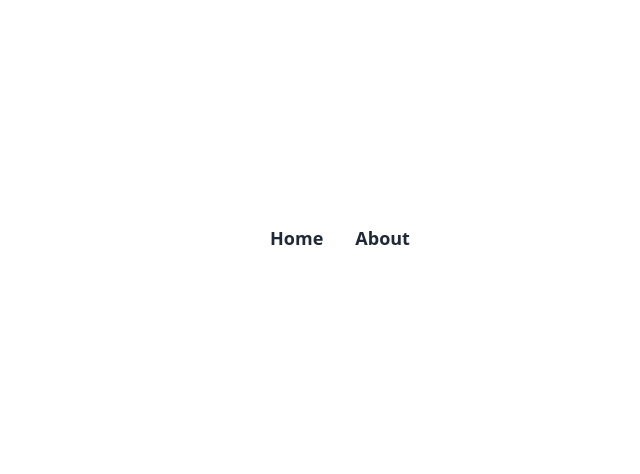
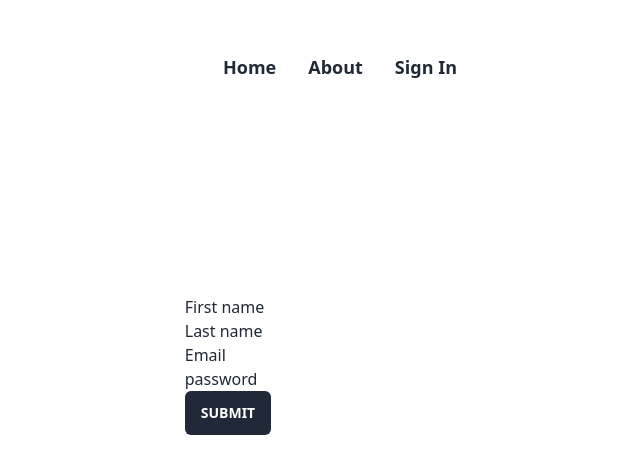
Before and after one commit to TathagataDas99/Classroom-Frontend, a Vue app: page /sing-in in a window 1280 px wide. Before the commit this address had no page. Shown: the part 162-636 px from the top of the page, without its empty margins (300-940 px from the left). Built offline with nearby package versions, Linux system fonts and the light colour scheme.

Commit message:
SignUp and Activation

```diff
--- a/package.json
+++ b/package.json
@@ -8,6 +8,7 @@
     "lint": "eslint . --ext .vue,.js,.jsx,.cjs,.mjs --fix --ignore-path .gitignore"
   },
   "dependencies": {
+    "axios": "^0.27.2",
     "daisyui": "^2.14.2",
     "tailwind-scrollbar-hide": "^1.1.7",
     "vue": "^3.2.33",
--- a/src/App.vue
+++ b/src/App.vue
@@ -13,6 +13,11 @@
         :to="{ name: 'about' }"
         >About</router-link
       >
+      <router-link
+        class="m-1 rounded-3xl px-3 py-2 text-lg font-bold hover:bg-green-500 hover:text-white"
+        :to="{ name: 'singIn' }"
+        >Sign In</router-link
+      >
     </nav>
     <router-view />
   </div>
--- a/src/router/index.js
+++ b/src/router/index.js
@@ -1,5 +1,8 @@
 import { createRouter, createWebHistory } from "vue-router";
 import HomeView from "../views/HomeView.vue";
+import AboutView from "../views/AboutView.vue";
+import singIn from "../views/singIn.vue";
+import ActivationAccount from "../views/ActivationAccount.vue";
 
 const router = createRouter({
   history: createWebHistory(import.meta.env.BASE_URL),
@@ -12,10 +15,18 @@ const router = createRouter({
     {
       path: "/about",
       name: "about",
-      // route level code-splitting
-      // this generates a separate chunk (About.[hash].js) for this route
-      // which is lazy-loaded when the route is visited.
-      component: () => import("../views/AboutView.vue"),
+      component: AboutView,
+    },
+    {
+      path: "/sing-in",
+      name: "singIn",
+      component: singIn,
+    },
+    {
+      path: "/activate/:uid/:token",
+      name: "ActivationAccount",
+      component: ActivationAccount,
+      props: true,
     },
   ],
 });
--- /dev/null
+++ b/src/views/ActivationAccount.vue
@@ -0,0 +1,26 @@
+<template>
+  <div>
+    {{ uid }}
+    {{ token }}
+    <button @click="handelSubmit">Activate Your account</button>
+  </div>
+</template>
+
+<script>
+import axios from "axios";
+export default {
+  name: "ActivationAccount",
+  props: ["uid", "token"],
+  methods: {
+    async handelSubmit() {
+      await axios.post(
+        "https://lms-classroom-api.herokuapp.com/auth/users/activation/",
+        {
+          uid: this.uid,
+          token: this.token,
+        }
+      );
+    },
+  },
+};
+</script>
--- /dev/null
+++ b/src/views/SingIn.vue
@@ -0,0 +1,53 @@
+<template>
+  <div>
+    <form @submit.prevent="handelSingup">
+      <div>
+        <label for="firstName">First name</label>
+        <input type="text" v-model.trim="formValues.first_name" />
+      </div>
+      <div>
+        <label for="lastName">Last name</label>
+        <input type="text" v-model.trim="formValues.last_name" />
+      </div>
+      <div>
+        <label for="email">Email</label>
+        <input type="email" v-model.trim="formValues.email" />
+      </div>
+      <div>
+        <label for="password">password</label>
+        <input type="password" v-model="formValues.password" />
+      </div>
+      <button
+        class="inline-block cursor-pointer rounded-md bg-gray-800 px-4 py-3 text-center text-sm font-semibold uppercase text-white transition duration-200 ease-in-out hover:bg-gray-900"
+        type="submit"
+      >
+        Submit
+      </button>
+    </form>
+  </div>
+</template>
+
+<script>
+import axios from "axios";
+
+export default {
+  data() {
+    return {
+      formValues: {
+        first_name: "",
+        last_name: "",
+        email: "",
+        password: "",
+      },
+    };
+  },
+  methods: {
+    async handelSingup() {
+      await axios.post(
+        "https://lms-classroom-api.herokuapp.com/auth/users/",
+        this.formValues
+      );
+    },
+  },
+};
+</script>
--- a/vite.config.js
+++ b/vite.config.js
@@ -6,6 +6,9 @@ import vue from "@vitejs/plugin-vue";
 // https://vitejs.dev/config/
 export default defineConfig({
   plugins: [vue()],
+  server: {
+    https: true,
+  },
   resolve: {
     alias: {
       "@": fileURLToPath(new URL("./src", import.meta.url)),
```
Also changed, not shown: 1 other file (tests, documents, lock files or other folders).
